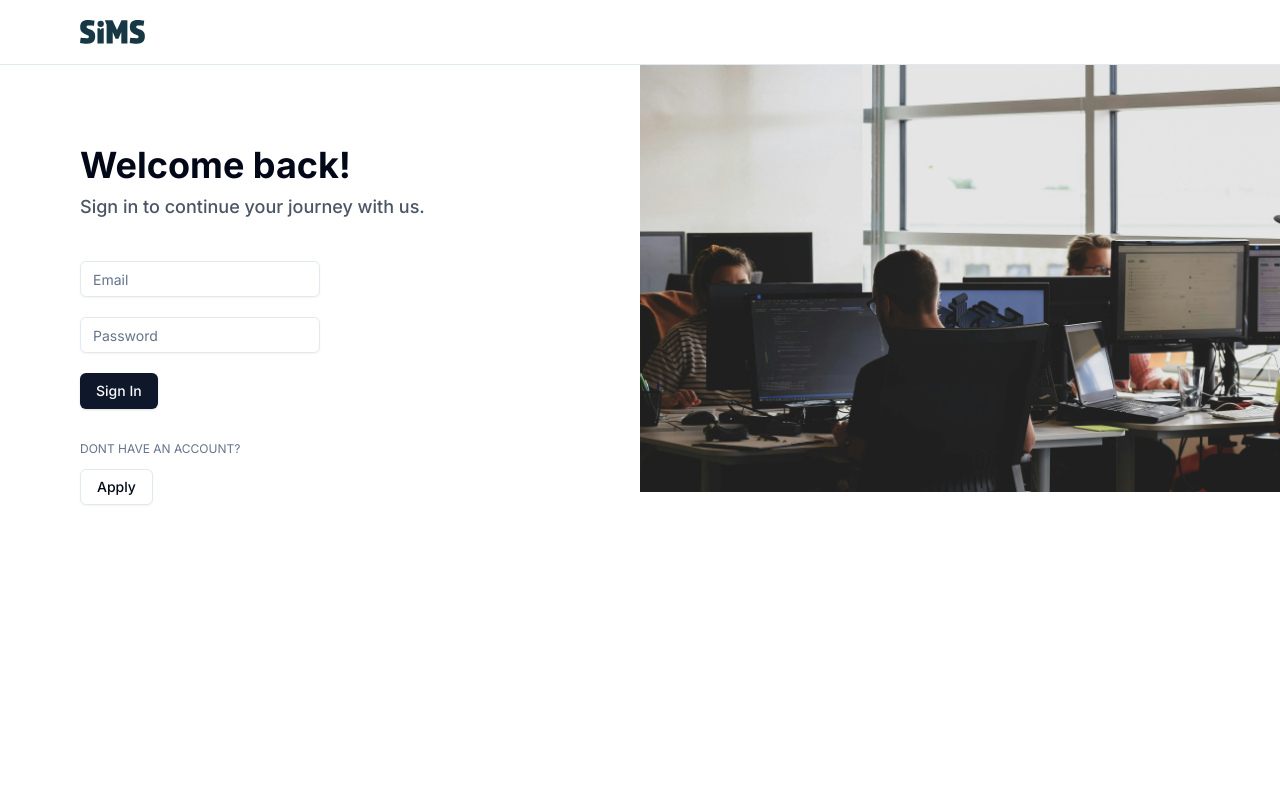
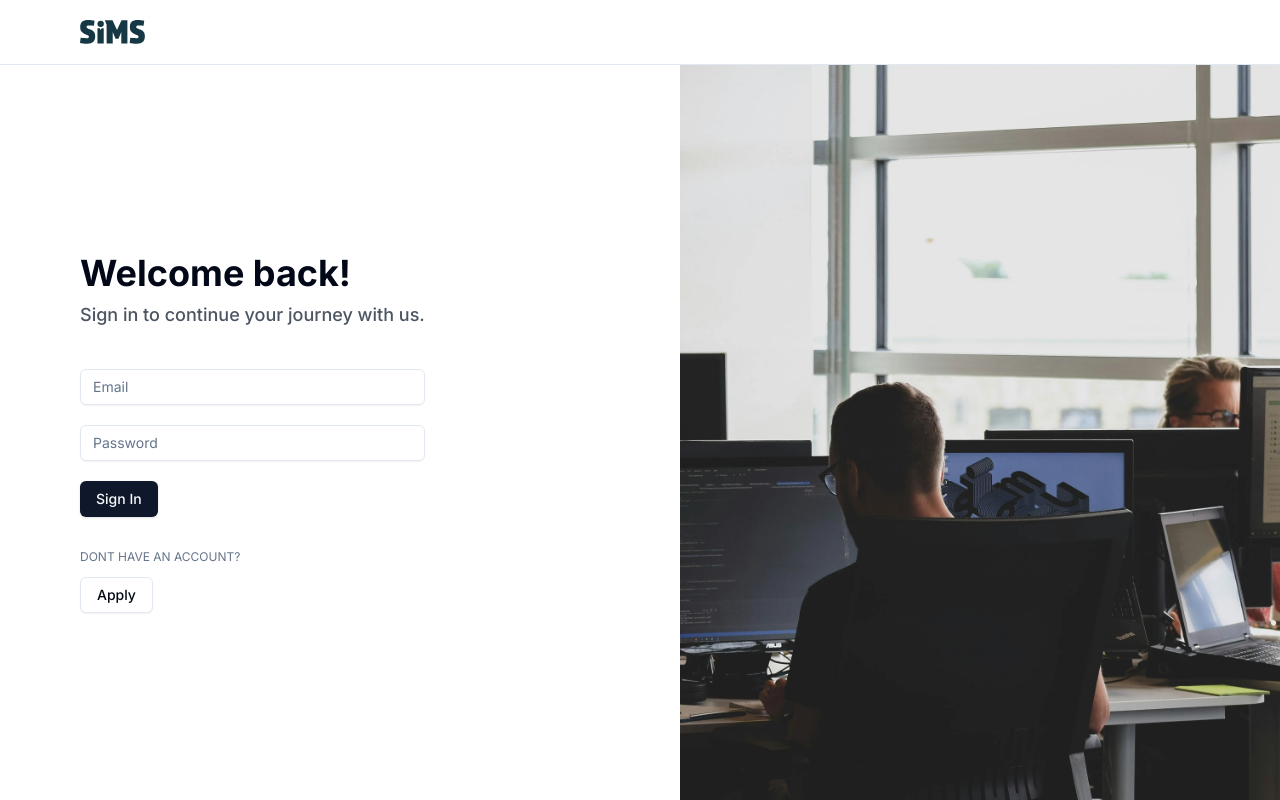
Before and after one commit to EyosiyasMekbib/SIMS-CLIENT, a Next.js app: page /application/signin in a window 1280 px wide. Built offline with nearby package versions, Linux system fonts and the light colour scheme.

Commit message:
fixed layout

```diff
--- a/app/application/page.jsx
+++ b/app/application/page.jsx
@@ -1,11 +1,6 @@
-"use client";
-
 import SignupForm from "@/app/application/apply/components/signupForm";
 import { Button } from "@/components/ui/button";
-import { usePathname } from "next/navigation";
 
 export default function page() {
-  const pathname = usePathname();
-
-  return <div className='mt-10'></div>;
+  return <div className=''></div>;
 }
--- a/app/application/signin/components/signinForm.jsx
+++ b/app/application/signin/components/signinForm.jsx
@@ -36,12 +36,12 @@ export default function SigninForm() {
   };
 
   return (
-    <Form {...form}>
+    <Form {...form} className=''>
       <h2 className='text-4xl font-bold mb-2'>Welcome back!</h2>
       <h3 className='text-lg font-medium mb-10 text-gray-600'>
         Sign in to continue your journey with us.
       </h3>
-      <form onSubmit={form.handleSubmit(onSubmit)} className='space-y-5 w-1/2'>
+      <form onSubmit={form.handleSubmit(onSubmit)} className='space-y-5'>
         <FormField
           control={form.control}
           name='email'
--- a/app/application/signin/page.jsx
+++ b/app/application/signin/page.jsx
@@ -4,8 +4,8 @@ import Hero from "@/public/images/hero.webp";
 
 export default function page() {
   return (
-    <div className='flex flex-col lg:flex-row flex-grow h-fit'>
-      <div className='mt-10 lg:w-1/2 h-full px-20 pt-[5vh]'>
+    <div className='flex justify-between items-center h-nonav'>
+      <div className='col-start-1 col-span-1'>
         <SigninForm />
       </div>
 
--- a/app/layout.js
+++ b/app/layout.js
@@ -12,9 +12,9 @@ export const metadata = {
 export default function RootLayout({ children }) {
   return (
     <html lang='en'>
-      <body className={`${inter.className}`}>
+      <body className={`${inter.className} flex flex-col h-screen`}>
         <Header />
-        {children}
+        <div className='pl-20'>{children}</div>
       </body>
     </html>
   );
--- a/tailwind.config.js
+++ b/tailwind.config.js
@@ -2,10 +2,10 @@
 module.exports = {
   darkMode: ["class"],
   content: [
-    './pages/**/*.{js,jsx}',
-    './components/**/*.{js,jsx}',
-    './app/**/*.{js,jsx}',
-    './src/**/*.{js,jsx}',
+    "./pages/**/*.{js,jsx}",
+    "./components/**/*.{js,jsx}",
+    "./app/**/*.{js,jsx}",
+    "./src/**/*.{js,jsx}",
   ],
   prefix: "",
   theme: {
@@ -17,6 +17,9 @@ module.exports = {
       },
     },
     extend: {
+      height: {
+        nonav: "calc(100vh - 65px)",
+      },
       colors: {
         border: "hsl(var(--border))",
         input: "hsl(var(--input))",
@@ -74,4 +77,4 @@ module.exports = {
     },
   },
   plugins: [require("tailwindcss-animate")],
-}
+};
```
